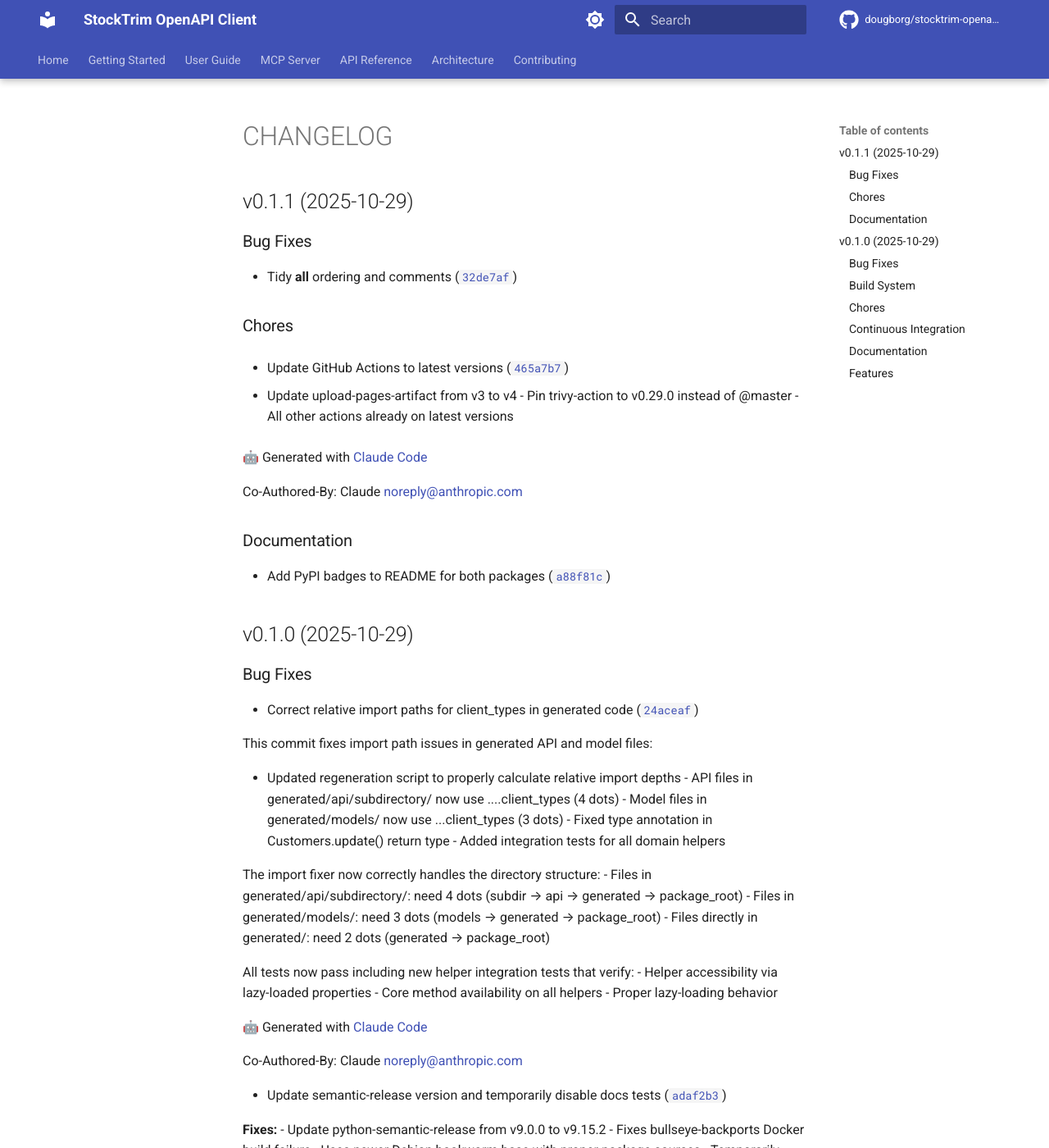
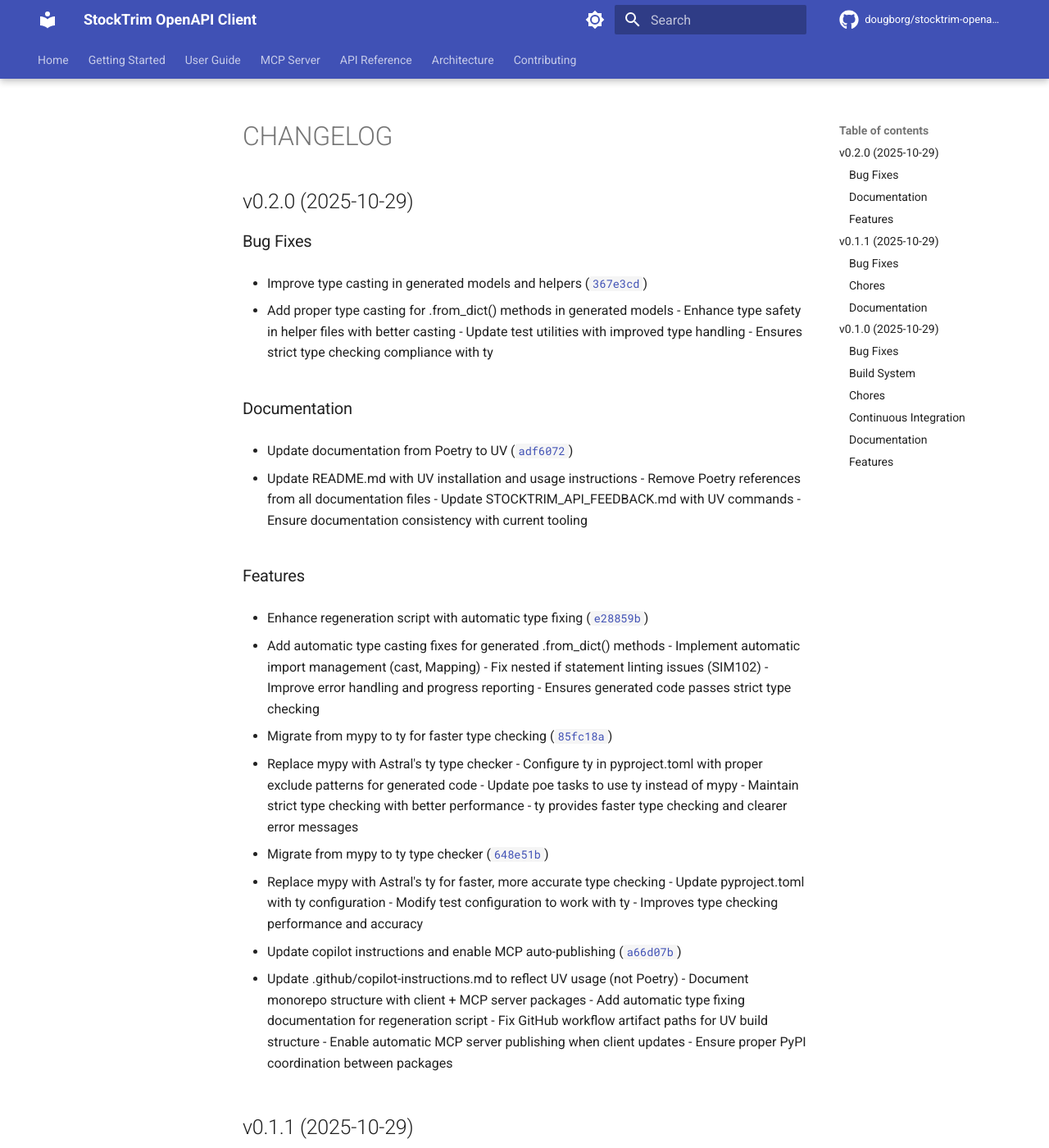
Before and after one commit to dougborg/stocktrim-openapi-client, an MkDocs documentation site: the page built from docs/CHANGELOG.md, in a window 1280 px wide and 1400 px high. Shown: the whole window at 82% size. Built offline with MkDocs 1.6.1 and Material for MkDocs 9.7.7, drawn with Linux system fonts in a browser that asks for light colours; comment, search, counter and statistics services are not loaded; the version menu is left out.

Commit message:
chore(release): client v0.2.0

```diff
--- a/docs/CHANGELOG.md
+++ b/docs/CHANGELOG.md
@@ -1,6 +1,60 @@
 # CHANGELOG
 
 <!-- version list -->
+
+## v0.2.0 (2025-10-29)
+
+### Bug Fixes
+
+- Improve type casting in generated models and helpers
+  ([`367e3cd`](https://github.com/dougborg/stocktrim-openapi-client/commit/367e3cd6e493afbb9124f69a29f239572582375c))
+
+- Add proper type casting for .from_dict() methods in generated models - Enhance type
+  safety in helper files with better casting - Update test utilities with improved type
+  handling - Ensures strict type checking compliance with ty
+
+### Documentation
+
+- Update documentation from Poetry to UV
+  ([`adf6072`](https://github.com/dougborg/stocktrim-openapi-client/commit/adf6072f26686f67721585b7c42b002a46f231ba))
+
+- Update README.md with UV installation and usage instructions - Remove Poetry
+  references from all documentation files - Update STOCKTRIM_API_FEEDBACK.md with UV
+  commands - Ensure documentation consistency with current tooling
+
+### Features
+
+- Enhance regeneration script with automatic type fixing
+  ([`e28859b`](https://github.com/dougborg/stocktrim-openapi-client/commit/e28859ba3a6b4b31ee37ffdff9ce69c83e4f961f))
+
+- Add automatic type casting fixes for generated .from_dict() methods - Implement
+  automatic import management (cast, Mapping) - Fix nested if statement linting issues
+  (SIM102) - Improve error handling and progress reporting - Ensures generated code
+  passes strict type checking
+
+- Migrate from mypy to ty for faster type checking
+  ([`85fc18a`](https://github.com/dougborg/stocktrim-openapi-client/commit/85fc18a887ee57022cce0e34c7ea69f21ce0f4e0))
+
+- Replace mypy with Astral's ty type checker - Configure ty in pyproject.toml with
+  proper exclude patterns for generated code - Update poe tasks to use ty instead of
+  mypy - Maintain strict type checking with better performance - ty provides faster type
+  checking and clearer error messages
+
+- Migrate from mypy to ty type checker
+  ([`648e51b`](https://github.com/dougborg/stocktrim-openapi-client/commit/648e51b8a93709c0ddad1f8e659da09f8602dd7e))
+
+- Replace mypy with Astral's ty for faster, more accurate type checking - Update
+  pyproject.toml with ty configuration - Modify test configuration to work with ty -
+  Improves type checking performance and accuracy
+
+- Update copilot instructions and enable MCP auto-publishing
+  ([`a66d07b`](https://github.com/dougborg/stocktrim-openapi-client/commit/a66d07bf8ab4f730b2708557a3333b9a6bc44672))
+
+- Update .github/copilot-instructions.md to reflect UV usage (not Poetry) - Document
+  monorepo structure with client + MCP server packages - Add automatic type fixing
+  documentation for regeneration script - Fix GitHub workflow artifact paths for UV
+  build structure - Enable automatic MCP server publishing when client updates - Ensure
+  proper PyPI coordination between packages
 
 ## v0.1.1 (2025-10-29)
 
--- a/pyproject.toml
+++ b/pyproject.toml
@@ -1,6 +1,6 @@
 [project]
 name = "stocktrim-openapi-client"
-version = "0.1.1"
+version = "0.2.0"
 description = "A modern, pythonic StockTrim Inventory Management API client with automatic retries, rate limiting, and smart pagination"
 authors = [
     {name = "Doug Borg", email = "dougborg@dougborg.org"},
--- a/stocktrim_public_api_client/__init__.py
+++ b/stocktrim_public_api_client/__init__.py
@@ -5,7 +5,7 @@ A modern, pythonic StockTrim Inventory Management API client with automatic
 retries and custom authentication.
 """
 
-__version__ = "0.1.1"
+__version__ = "0.2.0"
 
 from .stocktrim_client import StockTrimClient
 from .utils import (
```
